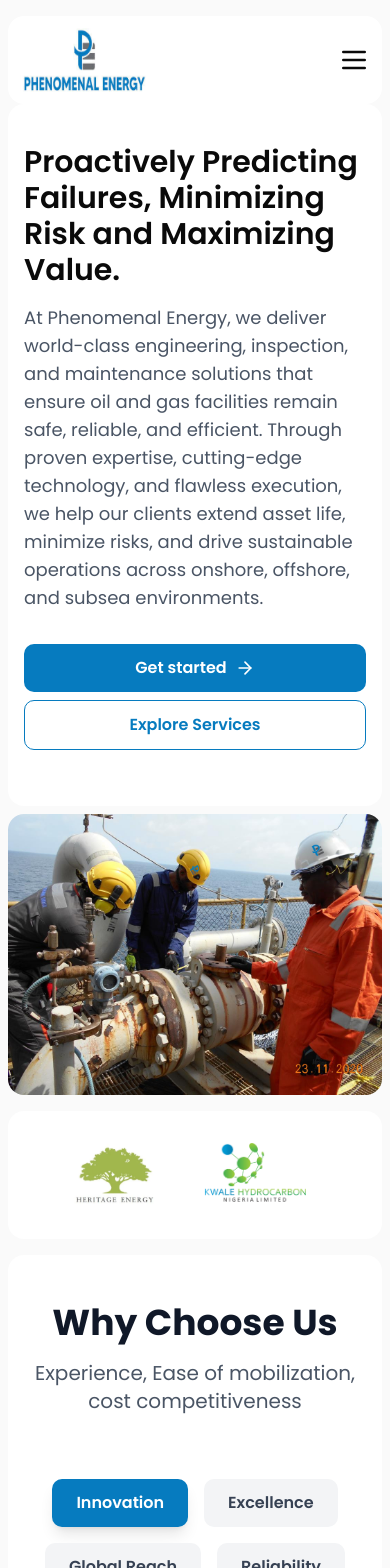
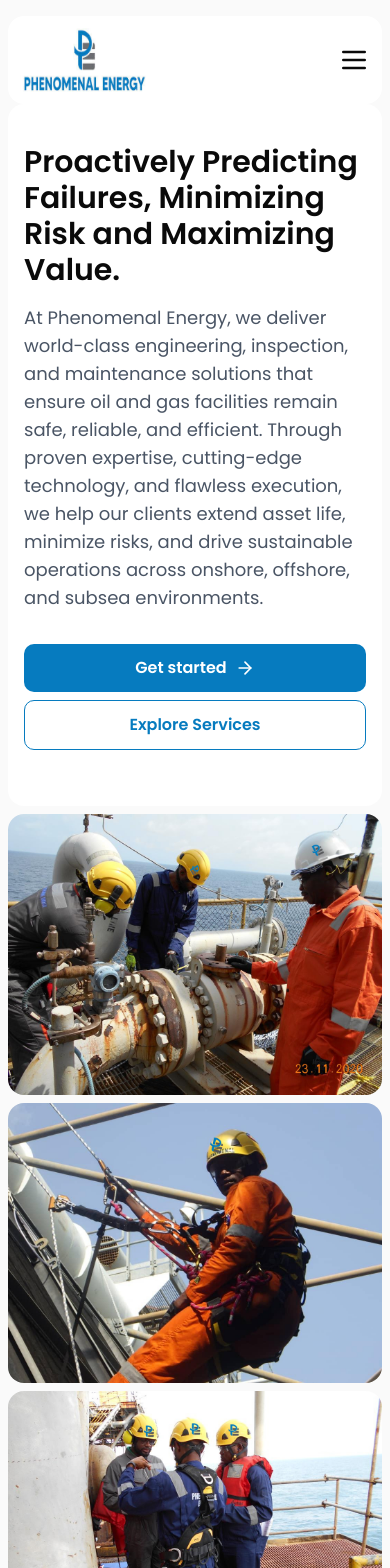
Before and after one commit to RalphFred/phenomenal-energies, a Next.js app: page / in a window 390 px wide. Shown: the top 1568 px of the page. Built offline with nearby package versions, Linux system fonts and the light colour scheme.

Commit message:
feat: add spacing to image container in Hero component; ensure consistent layout for images

```diff
--- a/src/components/shared/Hero.tsx
+++ b/src/components/shared/Hero.tsx
@@ -23,10 +23,24 @@ export default function Hero() {
             </Link>
           </div>
         </div>
-        <div className="w-full lg:h-full lg:w-1/2 md:h-full">
+        <div className="w-full lg:h-full lg:w-1/2 md:h-full space-y-2">
           <Image
             src="/images/hero.png"
             className="rounded-2xl w-full h-full object-cover pointer-events-none"
+            alt="Hero"
+            width={500}
+            height={500}
+          />
+          <Image
+            src="/images/img3.png"
+            className="rounded-2xl w-full h-full object-cover pointer-events-none block lg:hidden"
+            alt="Hero"
+            width={500}
+            height={500}
+          />
+          <Image
+            src="/images/img2.png"
+            className="rounded-2xl w-full h-full object-cover pointer-events-none block lg:hidden"
             alt="Hero"
             width={500}
             height={500}
```
